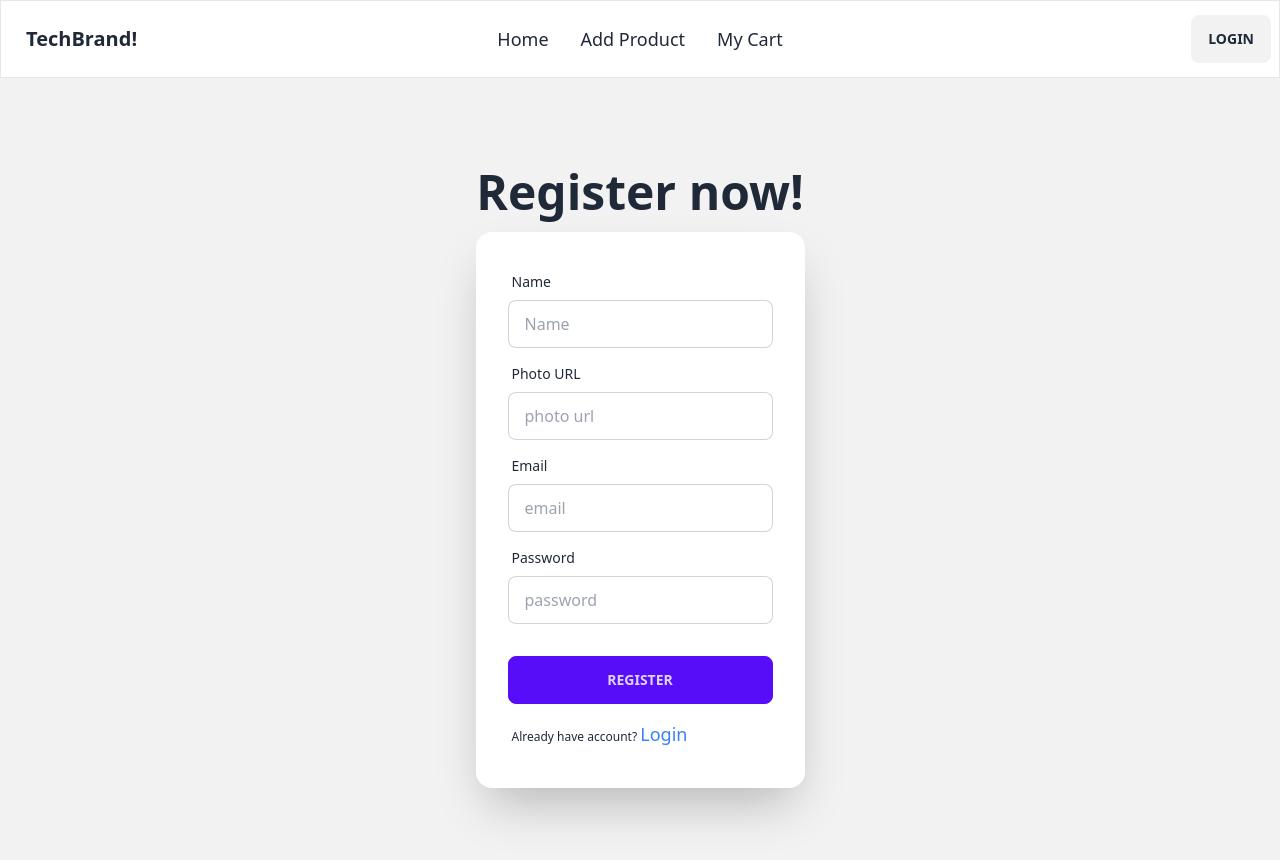
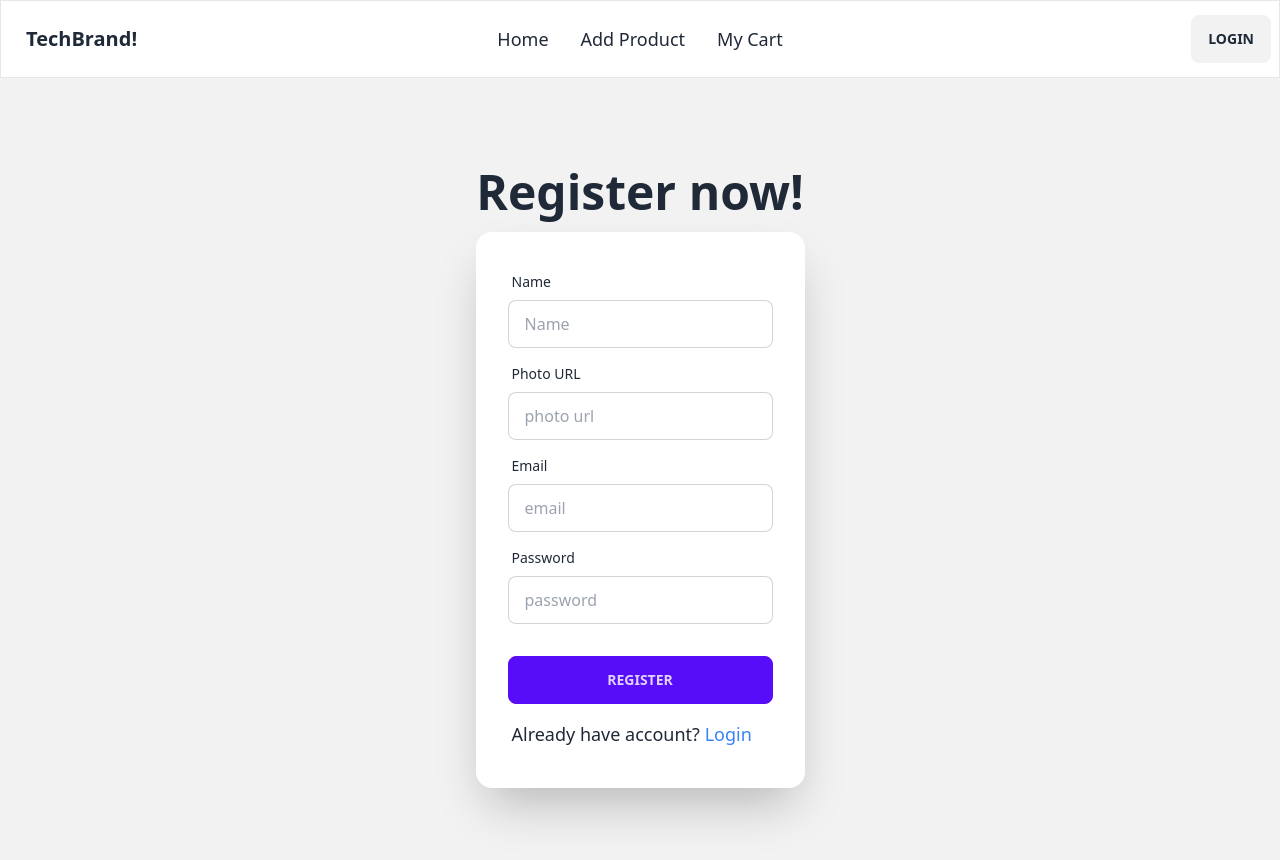
Before and after one commit to RoufRain/brand-shop-client, a React (Vite) app: page /Registration in a window 1280 px wide. Shown: the top 860 px of the page. Built offline with nearby package versions, Linux system fonts and the light colour scheme; no server answers.

Commit message:
one extra login functionality with google  added

```diff
--- a/src/Authentications/Registration.jsx
+++ b/src/Authentications/Registration.jsx
@@ -97,7 +97,7 @@ const Registration = () => {
             </div>
 
             <label className="label">
-              <a href="#" className="label-text-alt link link-hover">
+              <a href="#" className="label-text-alt text-lg link link-hover">
                 Already have account?{" "}
                 <Link className="text-lg text-blue-500" to={"/login"}>
                   Login
```
